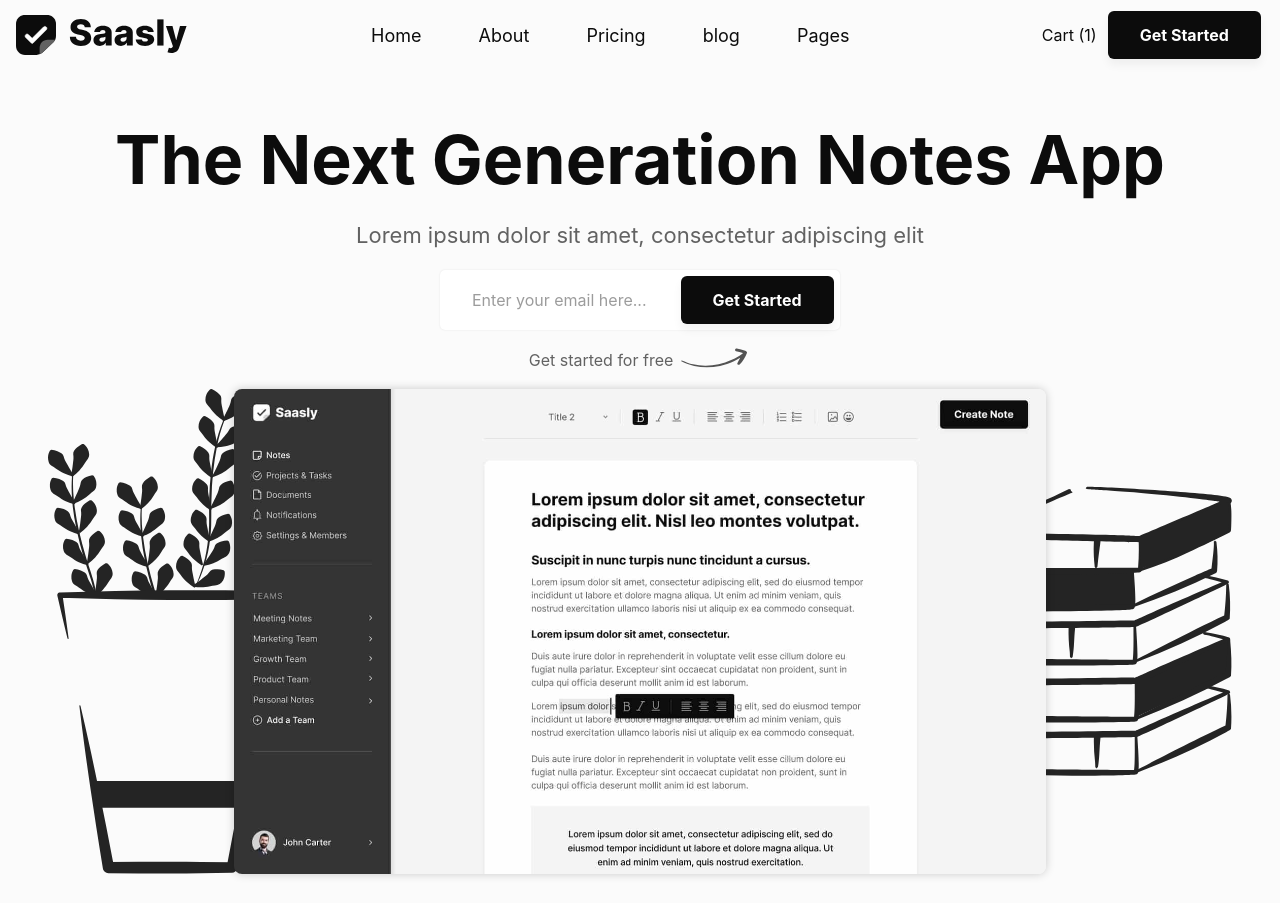
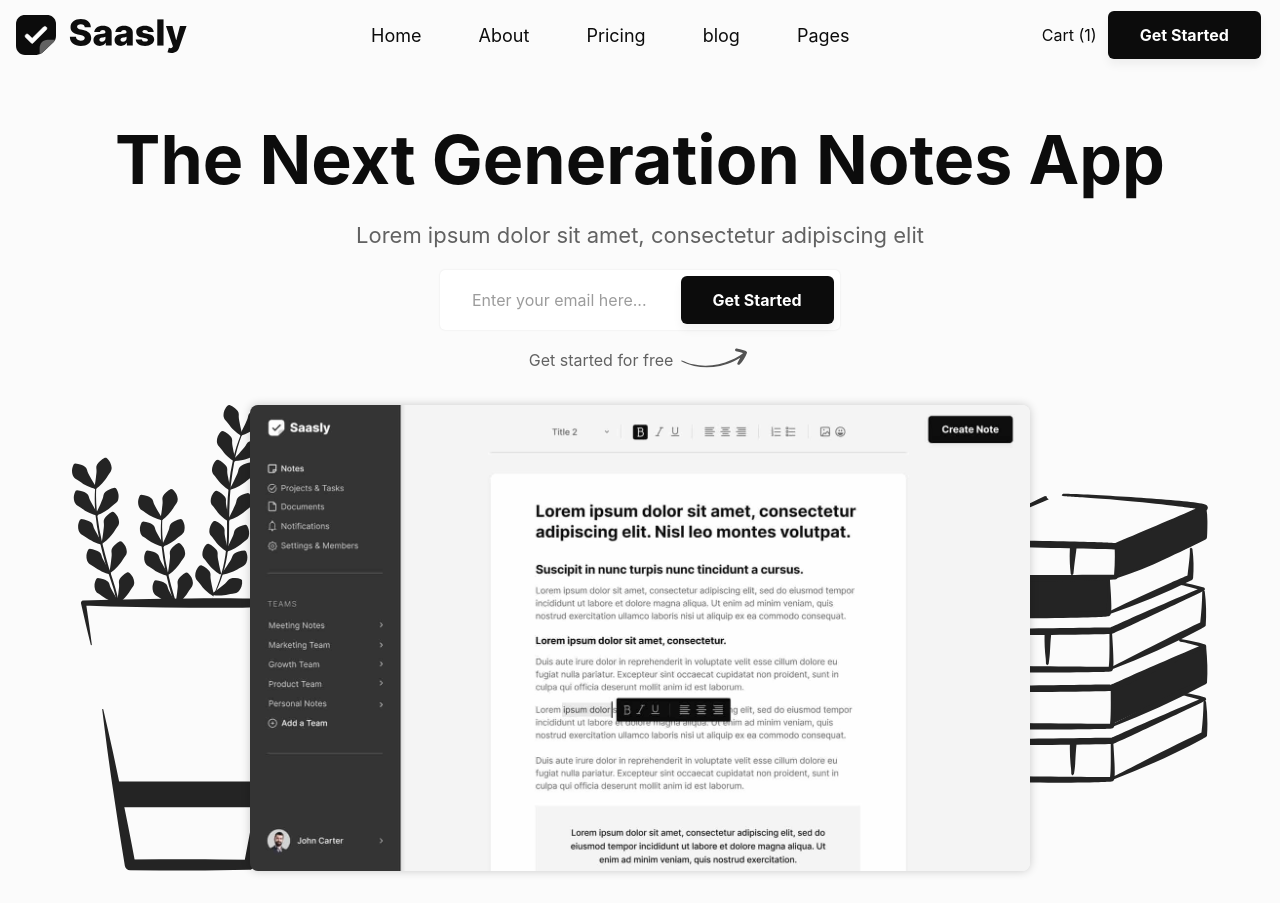
Before and after one commit to Ahd-3hd/sassly, a React (Create React App) app: page / in a window 1280 px wide. Built offline with nearby package versions, Linux system fonts and the light colour scheme.

Commit message:
add max width to header media and fix variable

```diff
--- a/src/components/Header/index.style.tsx
+++ b/src/components/Header/index.style.tsx
@@ -79,6 +79,8 @@
   align-items: flex-end;
   justify-content: center;
   position: relative;
+  max-width: 1200px;
+  margin: 1rem auto;
 `;
 
 export const Foreground = styled.img`
--- a/src/components/Links/index.tsx
+++ b/src/components/Links/index.tsx
@@ -5,7 +5,7 @@
   display: inline-block;
   :hover {
     > a {
-      color: ${({ theme: { colors } }) => colors.gray2};
+      color: ${({ theme: { colors } }) => colors.grey2};
       transform: translateY(-5px);
     }
   }
```
Also changed, not shown: 1 other file (tests, documents, lock files or other folders).
